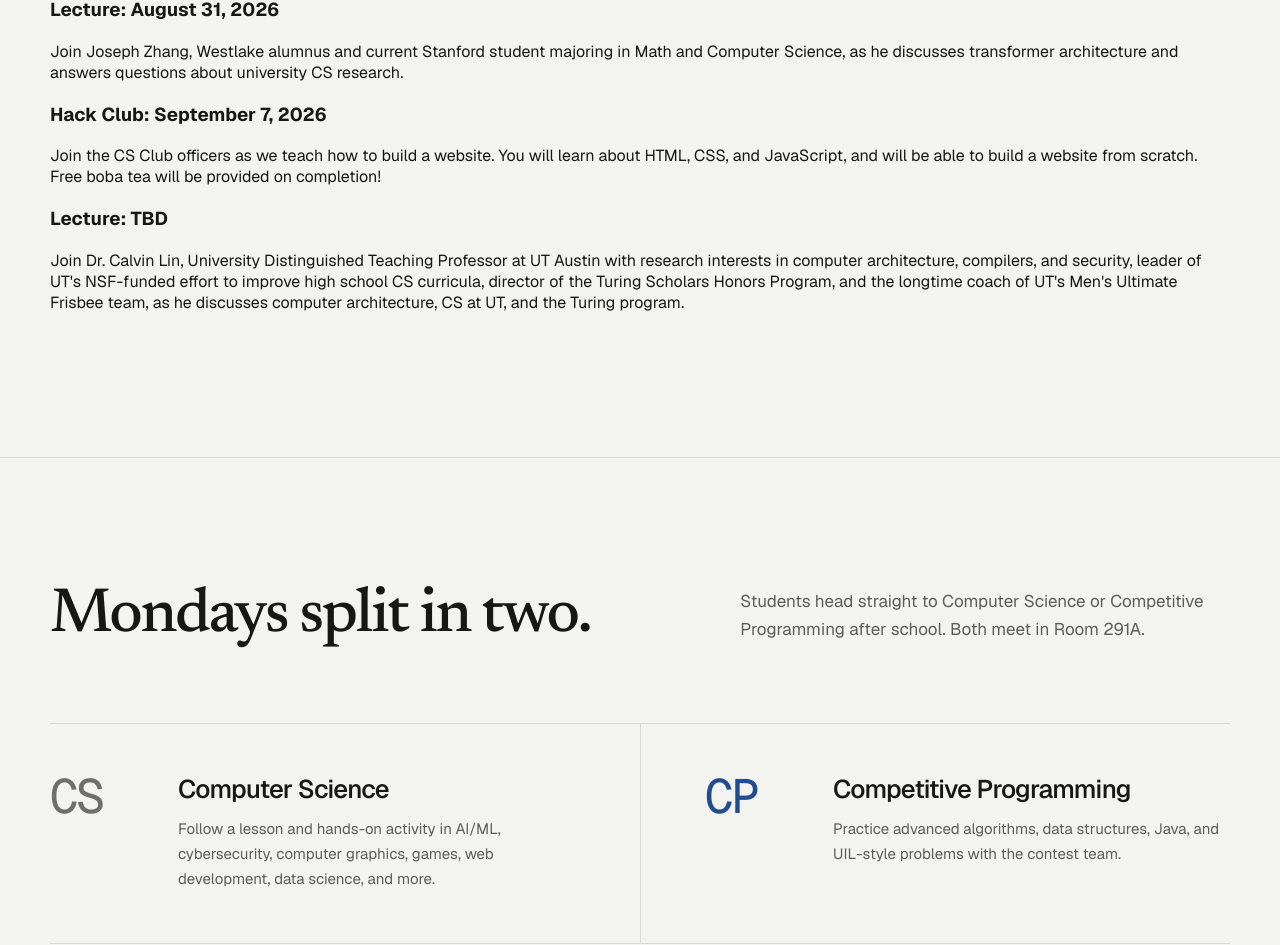
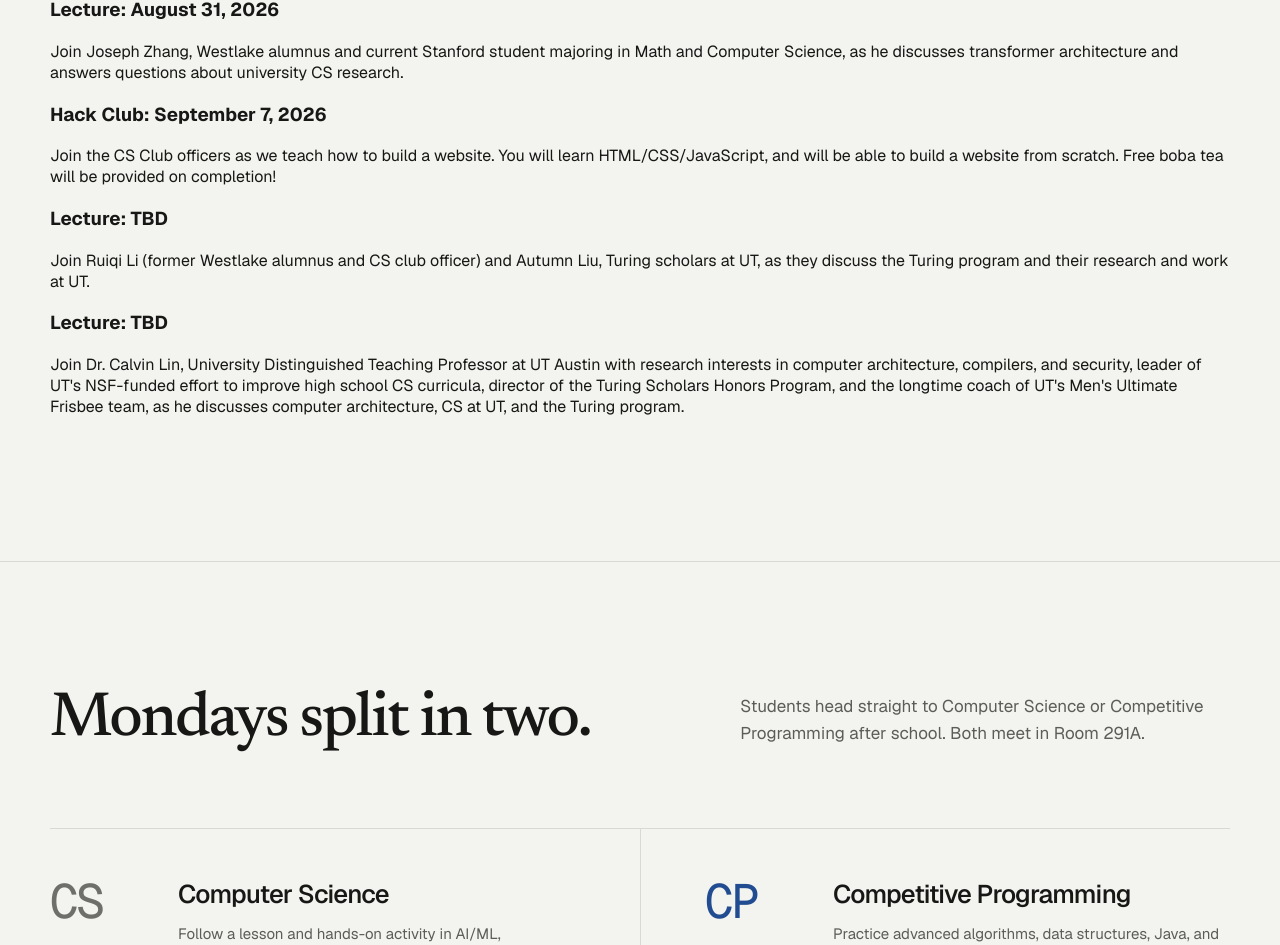
Before and after one commit to Zw96042/cs-website, a React (Vite) app: page / in a window 1280 px wide. Shown: the part 1013-1958 px from the top of the page. Built offline with nearby package versions, Linux system fonts and the light colour scheme.

Commit message:
feat: ruiqi event

```diff
--- a/src/components/EventsSection.jsx
+++ b/src/components/EventsSection.jsx
@@ -9,7 +9,13 @@
     code: "Hack Club",
     date: "September 7, 2026",
     description:
-      "Join the CS Club officers as we teach how to build a website. You will learn about HTML, CSS, and JavaScript, and will be able to build a website from scratch. Free boba tea will be provided on completion!",
+      "Join the CS Club officers as we teach how to build a website. You will learn HTML/CSS/JavaScript, and will be able to build a website from scratch. Free boba tea will be provided on completion!",
+  },
+  {
+    code: "Lecture",
+    date: "TBD",
+    description:
+      "Join Ruiqi Li (former Westlake alumnus and CS club officer) and Autumn Liu, Turing scholars at UT, as they discuss the Turing program and their research and work at UT.",
   },
   {
     code: "Lecture",
```
